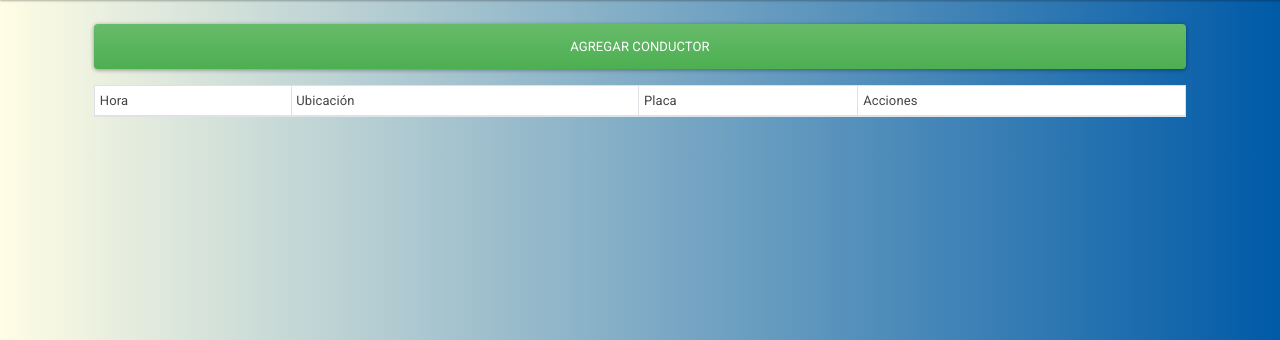
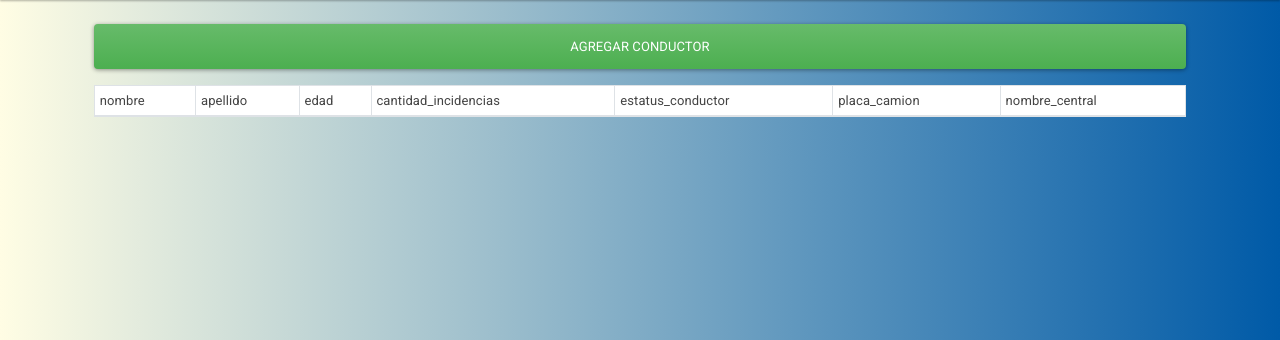
Before and after one commit to hburmester/drive-sleep-alert, a Flask app: page /conductores in a window 1280 px wide. Shown: the part 80-420 px from the top of the page. Run offline with Flask 2, Linux system fonts and the light colour scheme; data that the repository does not hold is empty; some libraries are stand-ins or nearby versions.

Commit message:
Add files via upload

```diff
--- a/templates/conductores.html
+++ b/templates/conductores.html
@@ -7,10 +7,13 @@
         <table class="table table-striped table-bordered bg-white table-sm">
             <thead>
                 <tr>
-                    <td>Hora</td>
-                    <td>Ubicación</td>
-                    <td>Placa</td>
-                    <td>Acciones</td>
+                    <td>nombre</td>
+                    <td>apellido</td>
+                    <td>edad</td>
+                    <td>cantidad_incidencias</td>
+                    <td>estatus_conductor</td>
+                    <td>placa_camion</td>
+                    <td>nombre_central</td>
                 </tr>
             </thead>
             <tbody>
@@ -19,6 +22,10 @@
                     <td> {{ c.1 }} </td>
                     <td> {{ c.2 }} </td>
                     <td> {{ c.3 }} </td>
+                    <td> {{ c.4 }} </td>
+                    <td> {{ c.5 }} </td>
+                    <td> {{ c.6 }} </td>
+                    <td> {{ c.7 }} </td>
                     <td>
                         <a href="/edit/{{ c.0 }}" class="btn btn-secondary">Edit</a>
                         <a href="/delete/{{ c.0 }}" class="btn btn-danger btn-delete">Delete</a>
```
